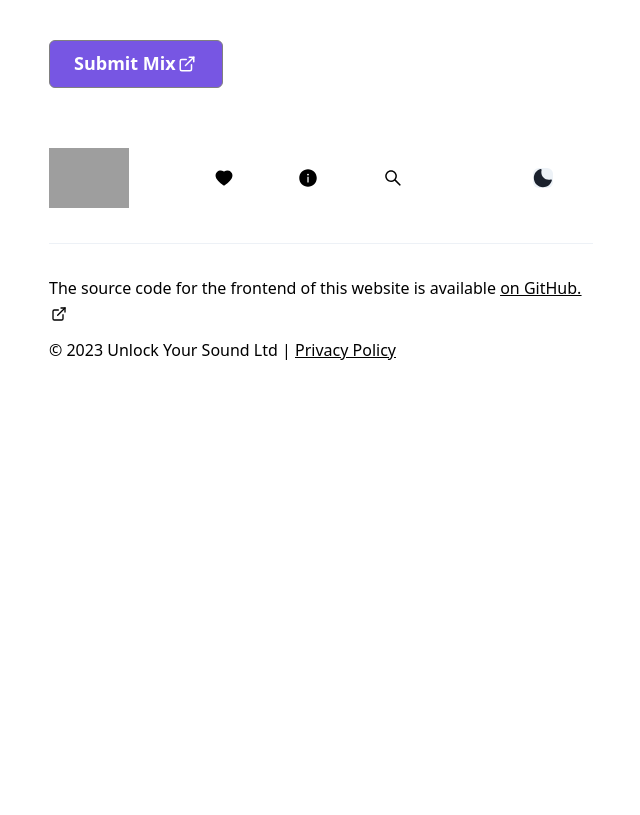
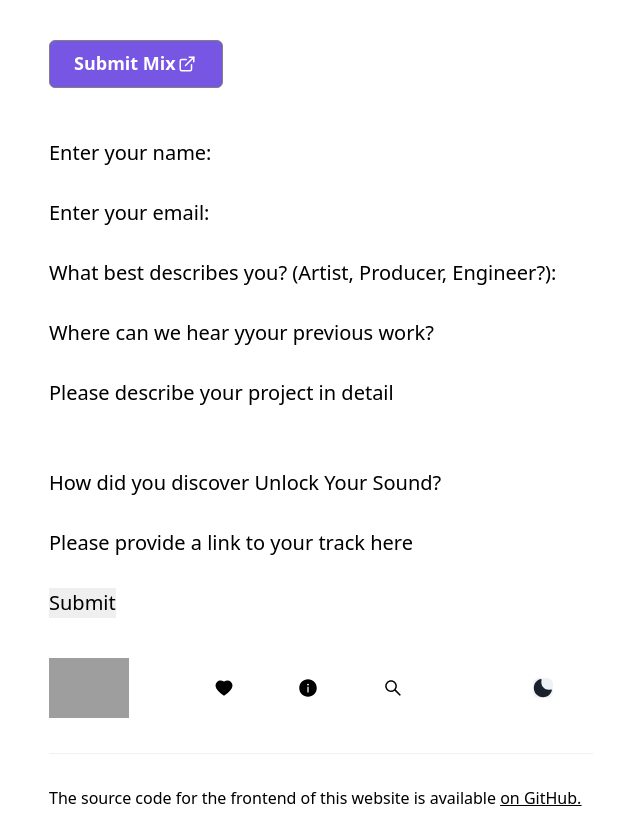
Before and after one commit to carvalhochris/uys-js, a Next.js app: page /free-mix-feedback in a window 1280 px wide. Shown: the part 760-1575 px from the top of the page, without its empty margins (319-959 px from the left). Before the commit the page ends 1169 px from the top, so only its background shows below. Built offline with nearby package versions, Linux system fonts and the light colour scheme; grey boxes are pictures that could not be loaded.

Commit message:
isPosting

```diff
--- /dev/null
+++ b/src/components/SubmitMix.js
@@ -0,0 +1,177 @@
+import { useState } from "react";
+import axios from "axios";
+import { Spinner } from "@chakra-ui/react";
+
+function SubmitMix() {
+  //   const [inputs, setInputs] = useState({});
+  const [nameValue, setNameValue] = useState("");
+  const [emailValue, setEmailValue] = useState("");
+  const [linkValue, setLinkValue] = useState("");
+  const [descValue, setDescValue] = useState("");
+  const [isPosting, setIsPosting] = useState("");
+
+  const handleName = (event) => {
+    const eventname = event.target.value;
+    setNameValue(eventname);
+    // setNameValue = event.target.name;
+    console.log(nameValue);
+  };
+
+  const handleEmail = (event) => {
+    const eventemail = event.target.value;
+    setEmailValue(eventemail);
+    // setNameValue = event.target.name;
+    console.log(emailValue);
+  };
+
+  const handleLink = (event) => {
+    const eventlink = event.target.value;
+    setLinkValue(eventlink);
+    // setNameValue = event.target.name;
+    console.log(linkValue);
+  };
+
+  const handleDesc = (event) => {};
+
+  const handleDiscover = (event) => {};
+
+  const handleChange = (event) => {
+    // console.log("handleChange data is ...");
+    // const nameValue = event.target.name;
+    // console.log(nameValue)
+    // const emailValue = event.target.email;
+    // console.log(emailValue)
+    // const formData = new FormData();
+    // formData.append("name", nameValue);
+    // formData.append("email", emailValue);
+    // formData.append("link", linkValue);
+    // console.log("formData is...")
+    // console.log(formData)
+    // setInputs((values) => ({ ...values, [name]: value }));
+  };
+
+  const handleSubmit = (event) => {
+    event.preventDefault();
+    setIsPosting(true)
+    const formData = new FormData();
+    formData.append("name", nameValue);
+    formData.append("email", emailValue);
+    formData.append("link", linkValue);
+    console.log("formData is...")
+    console.log(formData)
+    axios.post('https://service.songcards.io/submit-mix', formData)
+    setIsPosting(false)
+
+    // alert(inputs);
+  };
+
+  return (
+    <>
+      <br />
+      <br />
+      <form onSubmit={handleSubmit}>
+        <label>
+          Enter your name:
+          <input
+            type="text"
+            // value={nameValue}
+            // name="name"
+            // value={inputs.username || ""}
+            onChange={handleName}
+          />
+        </label>
+        <br />
+        <br />
+        <label>
+          Enter your email:
+          <input
+            type="text"
+            // name="email"
+            // value={inputs.age || ""}
+            onChange={handleEmail}
+          />
+        </label>
+        <br />
+        <br />
+        <label>
+          What best describes you? (Artist, Producer, Engineer?):
+          <input
+            type="number"
+            name="age"
+            // value={inputs.age || ""}
+            onChange={handleChange}
+          />
+        </label>
+        <br />
+        <label>
+          Where can we hear yyour previous work?
+          <input
+            type="number"
+            name="age"
+            // value={inputs.age || ""}
+            onChange={handleChange}
+          />
+        </label>
+        <br />
+        {/* <label>
+          What are you hoping to accomplish with this project?
+          <input
+            type="number"
+            name="age"
+            // value={inputs.age || ""}
+            onChange={handleChange}
+          />
+        </label>
+        <br /> */}
+        <label>
+          Please describe your project in detail
+          <input
+            type="text"
+            // name="age"
+            // value={inputs.age || ""}
+            onChange={handleDesc}
+          />
+        </label>
+        <br />
+        <br />
+        {/* <label>
+          What is your biggest obstacle at this time?
+          <input
+            type="number"
+            name="age"
+            // value={inputs.age || ""}
+            onChange={handleChange}
+          />
+        </label>
+        <br /> */}
+        <label>
+          How did you discover Unlock Your Sound?
+          <input
+            type="text"
+            // name="age"
+            // value={inputs.age || ""}
+            onChange={handleDiscover}
+          />
+        </label>
+        <br />
+        <label>
+          Please provide a link to your track here
+          <input
+            type="text"
+            // name="age"
+            // value={inputs.age || ""}
+            onChange={handleLink}
+          />
+        </label>
+        <br />
+        <input type="submit" />
+      </form>
+      {isPosting && <Spinner />}
+    </>
+  );
+}
+
+export default SubmitMix;
+
+// const root = ReactDOM.createRoot(document.getElementById('root'));
+// root.render(<MyForm />);
--- a/src/pages/free-mix-feedback.js
+++ b/src/pages/free-mix-feedback.js
@@ -4,6 +4,7 @@ import Nav from "@/components/Nav";
 import { ExternalLinkIcon } from "@chakra-ui/icons";
 import Head from "next/head";
 import Footer from "@/components/Footer";
+import SubmitMix from "@/components/SubmitMix"
 
 export default function MixFeedback() {
   return (
@@ -96,6 +97,7 @@ export default function MixFeedback() {
               <ExternalLinkIcon mx="2px" />
             </Button>
           </Link>
+          <SubmitMix />
           <Footer />
         </Container>
       </div>
```
